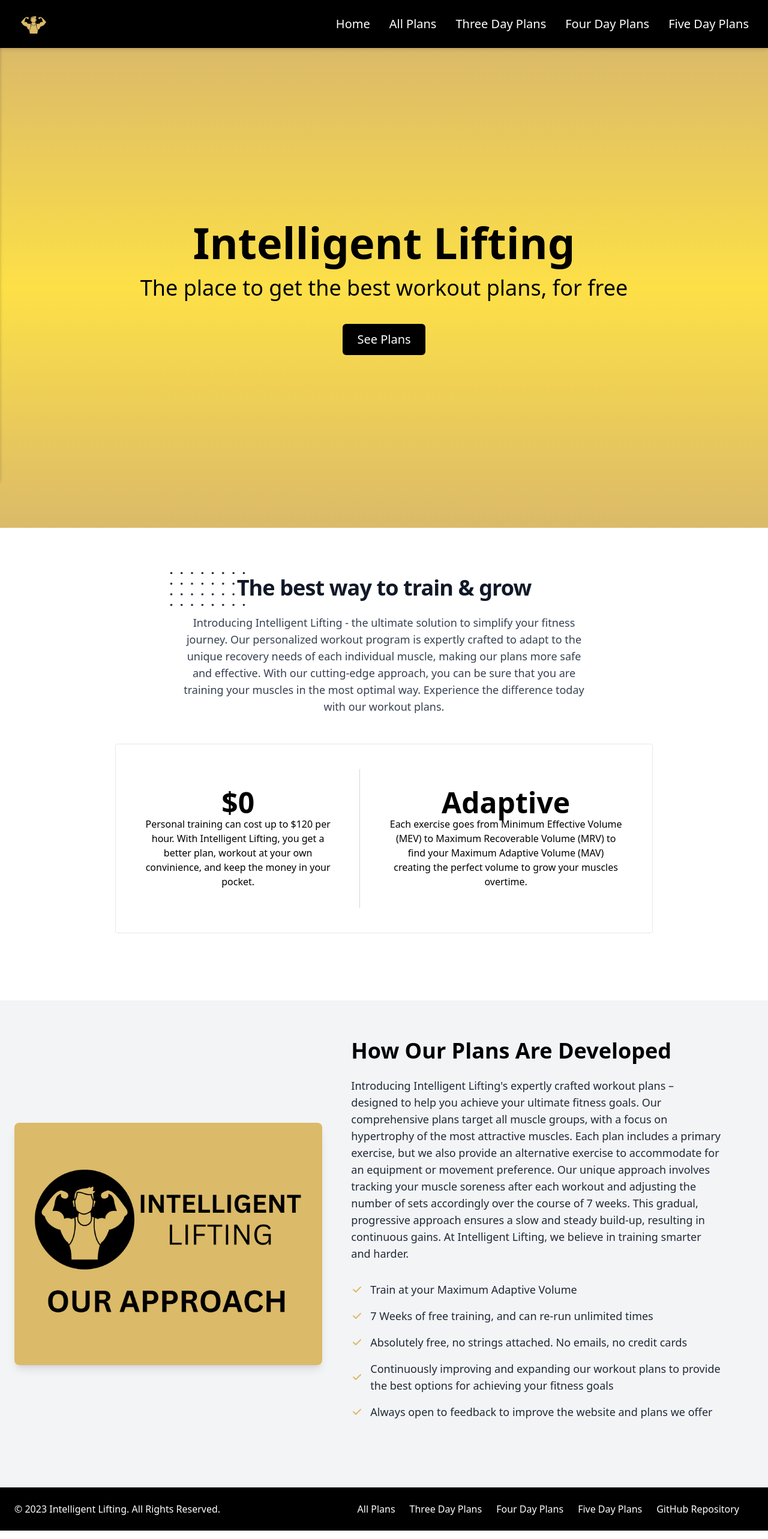
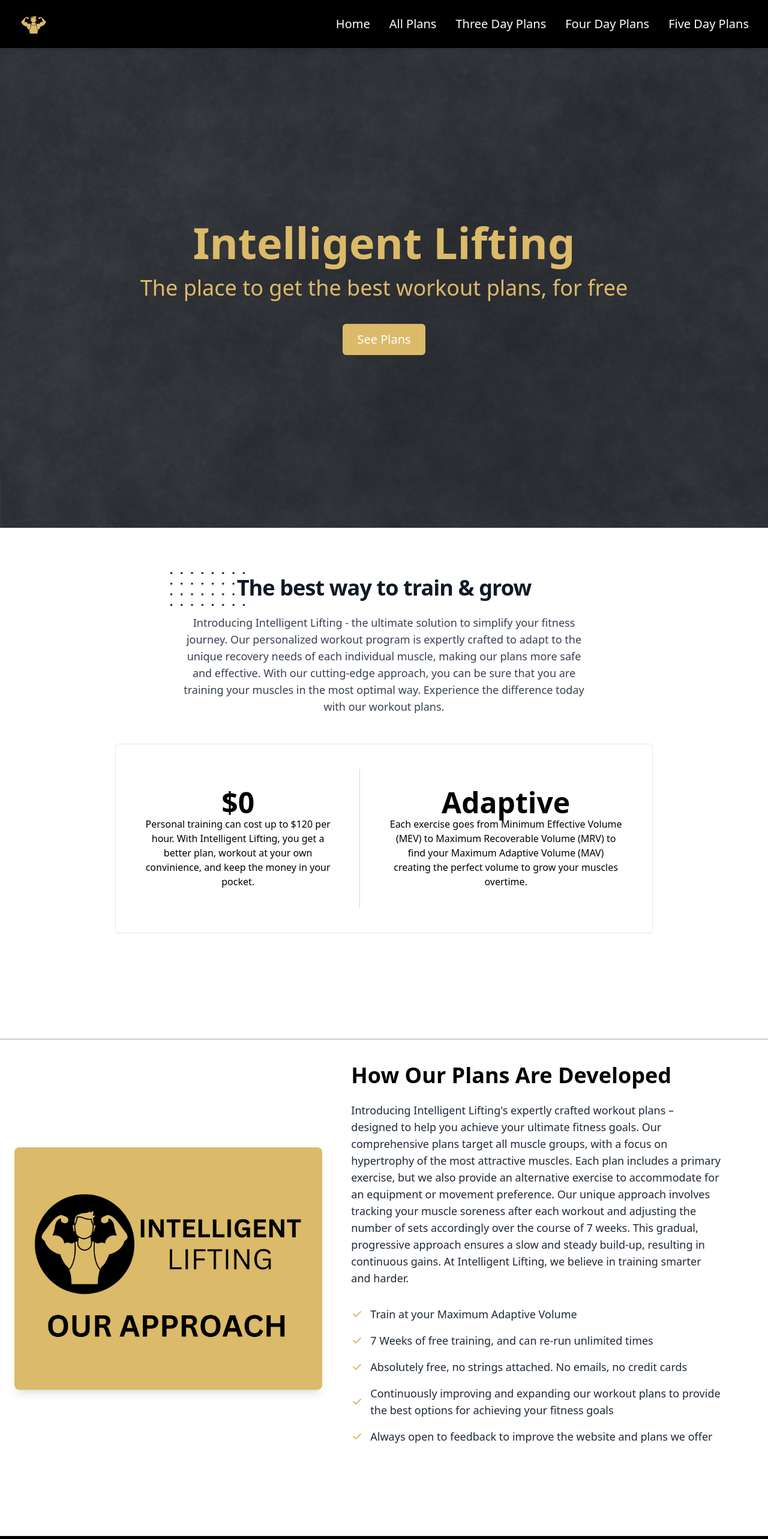
Before and after one commit to jburanpuri/IntelligentLifting, a Next.js app: page / in a window 1280 px wide. Shown: the top 2566 px of the page at 60% size. Built offline with nearby package versions, Linux system fonts and the light colour scheme.

Commit message:
New hero section background

```diff
--- a/components/HeroComponent/hero.js
+++ b/components/HeroComponent/hero.js
@@ -4,12 +4,12 @@ import Link from "next/link";
 export default function Hero() {
     return (
       <div>
-        <section className="flex flex-col min-h-screen bg-gradient-to-b from-primary via-yellow-300 to-primary">
-          <div className="flex-1 flex items-center">
+<section style={{backgroundImage: "url('/bg.png')"}} className="flex flex-col min-h-screen">
+            <div className="flex-1 flex items-center">
             <div className="text-center mx-auto">
-              <h1 className="font-extrabold text-7xl text-black ">Intelligent Lifting</h1>
-              <p className="px-4 font-normal text-black text-4xl mt-5 ">The place to get the best workout plans, for free</p>
-              <Link className="px-6 py-3 text-xl inline-block rounded-md bg-black text-white hover:bg-cyan-400 transition-colors mt-10 " href="/plans">See Plans</Link>
+              <h1 className="font-extrabold text-7xl text-primary ">Intelligent Lifting</h1>
+              <p className="px-4 font-normal text-primary text-4xl mt-5 ">The place to get the best workout plans, for free</p>
+              <Link className="px-6 py-3 text-xl inline-block rounded-md bg-primary text-white hover:bg-cyan-400 transition-colors mt-10 " href="/plans">See Plans</Link>
             </div>
           </div>
         </section>
--- a/components/MarketingComponent/marketing.js
+++ b/components/MarketingComponent/marketing.js
@@ -3,8 +3,9 @@ import { BoltIcon, DevicePhoneMobileIcon, GlobeAltIcon, ScaleIcon } from '@heroi
 
 export default function Marketing1() {
   return (
-    <div className="py-16 bg-gray-100">
-    <div className="container m-auto px-6 text-gray-600 md:px-12 xl:px-6">
+    <div className="py-16 bg-white">
+    <hr className="border-gray-400 	stroke-width: 1" />
+    <div className="container m-auto px-6 text-gray-700 md:px-12 xl:px-6 py-10">
       <div className="space-y-6 md:space-y-0 md:flex md:gap-6 lg:items-center lg:gap-12">
         <div className="md:5/12 lg:w-5/12 ">
           <img src='/Intelligent.png' className="w-full h-full object-cover object-center rounded-lg shadow-lg" alt="hero" />
--- a/components/MarketingComponent/marketing2.js
+++ b/components/MarketingComponent/marketing2.js
@@ -67,7 +67,7 @@ export default function Marketing2() {
           </div>
         </div>
       </div>
-      <p className="mx-auto mb-4 text-gray-600 sm:text-center lg:max-w-2xl lg:mb-6 md:px-16">
+      <p className="mx-auto mb-4 text-gray-600 sm:text-center lg:max-w-2xl lg:mb-2 md:px-16">
 
       </p>
     </div>
```
Also changed, not shown: public/bg.png (added).
